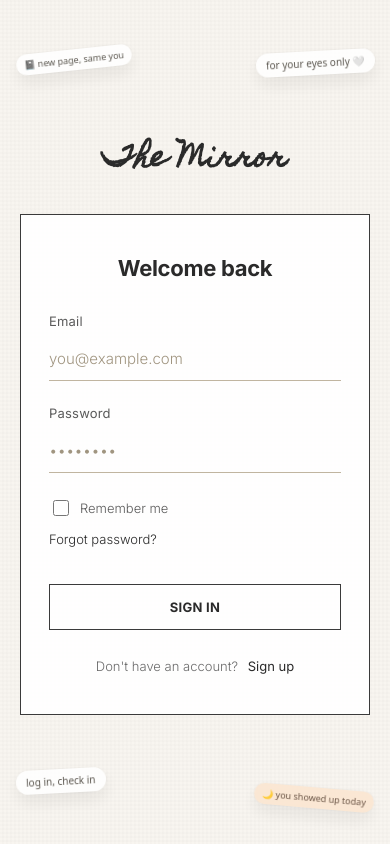
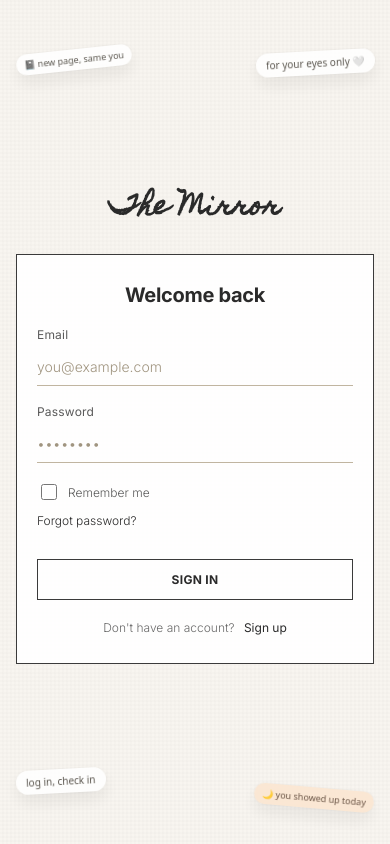
Before and after one commit to Swaliyaa/Mirror, a Flask app: page /login in a window 390 px wide. Run offline with Flask 3, Linux system fonts and the light colour scheme; some libraries are stand-ins or nearby versions.

Commit message:
Update login.html

```diff
--- a/templates/login.html
+++ b/templates/login.html
@@ -357,24 +357,67 @@
       animation: floatSoft 5.2s ease-in-out infinite;
     }
 
+    /* MOBILE TWEAKS */
     @media (max-width: 480px) {
+      body {
+        padding: 24px 16px;
+      }
+
       .page-title {
-        font-size: 28px;
-        margin-bottom: 24px;
+        font-size: 26px;
+        margin-bottom: 18px;
+      }
+
+      .card-container {
+        max-width: 360px;       /* slightly narrower on phones */
       }
 
       .card {
-        padding: 40px 28px;
+        padding: 28px 20px;     /* was 48px 44px */
       }
 
       .form-heading {
-        font-size: 22px;
+        font-size: 20px;
+        margin-bottom: 20px;
+      }
+
+      .form-group {
+        margin-bottom: 18px;
+      }
+
+      .form-group label {
+        font-size: 12px;
+        margin-bottom: 6px;
+      }
+
+      .form-group input[type="text"],
+      .form-group input[type="email"],
+      .form-group input[type="password"] {
+        font-size: 14px;
+        padding: 10px 0;
       }
 
       .remember-forgot {
         flex-direction: column;
         align-items: flex-start;
-        gap: 12px;
+        gap: 10px;
+        margin: 16px 0 22px 0;
+        font-size: 12px;
+      }
+
+      .submit-btn {
+        padding: 12px;
+        font-size: 12px;
+      }
+
+      .toggle-section {
+        margin-top: 20px;
+        font-size: 12px;
+      }
+
+      .back-link {
+        font-size: 12px;
+        margin-bottom: 18px;
       }
 
       .sticker {
```
